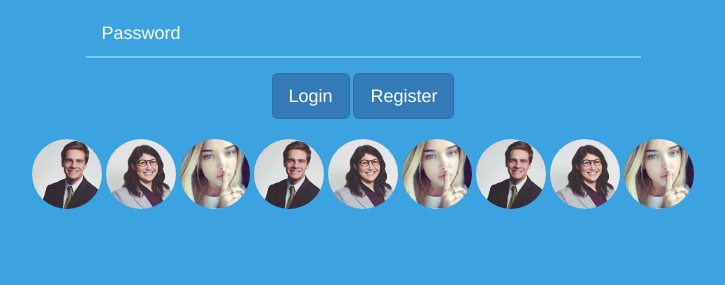
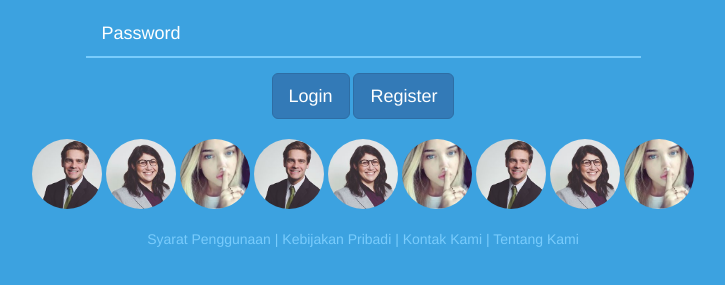
Before and after one commit to udamuri/bootstrap-socialmedia, a plain HTML site: page index.html in a window 1280 px wide. Shown: the part 219-504 px from the top of the page, without its empty margins (277-1002 px from the left). Drawn offline with Linux system fonts and the light colour scheme.

Commit message:
add link footer

```diff
--- a/assets/login.less
+++ b/assets/login.less
@@ -99,3 +99,13 @@ input[type="text"]:-ms-input-placeholder,
 input[type="password"]:-ms-input-placeholder {
     color: @white_color;
 }
+
+.links-footer, .links-footer a
+{
+	color: @white_blue1;
+}
+.links-footer a:hover
+{
+	color: @white_color;
+	text-decoration: none;
+}
--- a/index.html
+++ b/index.html
@@ -60,6 +60,15 @@
                 <img class="img-profile" src="img/3.jpg" >
             </div>
         </div>
+
+        <div class="row margin-top-20">
+            <div class="col-md-12 text-center links-footer">
+                <a href="#">Syarat Penggunaan</a> |
+                <a href="#">Kebijakan Pribadi</a> |
+                <a href="#">Kontak Kami</a> |
+                <a href="#">Tentang Kami</a>
+            </div>
+        </div>
     </div>
     <!-- jQuery (necessary for Bootstrap's JavaScript plugins) -->
     <script src="assets/js/jquery.min.js"></script>
```
Also changed, not shown: register.html (+9 -0 lines), assets/login.css.
